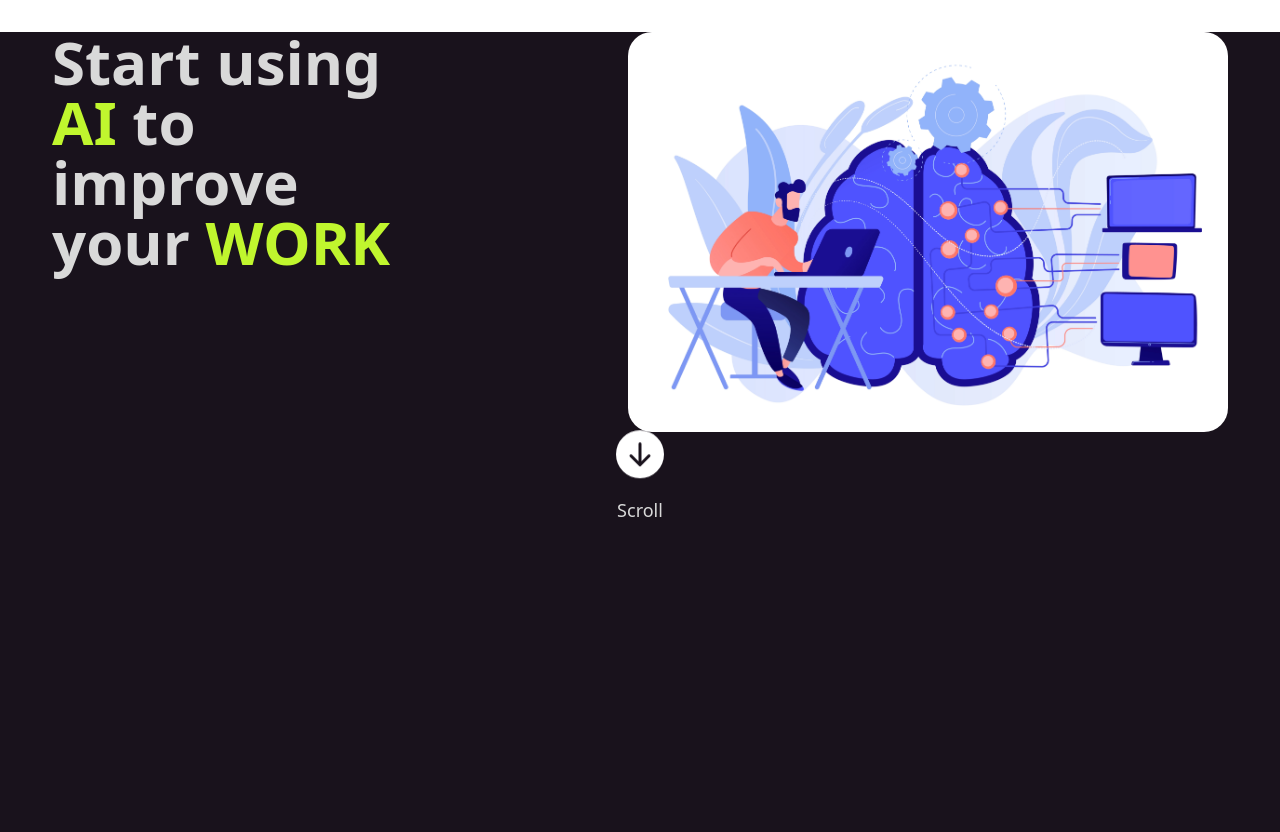
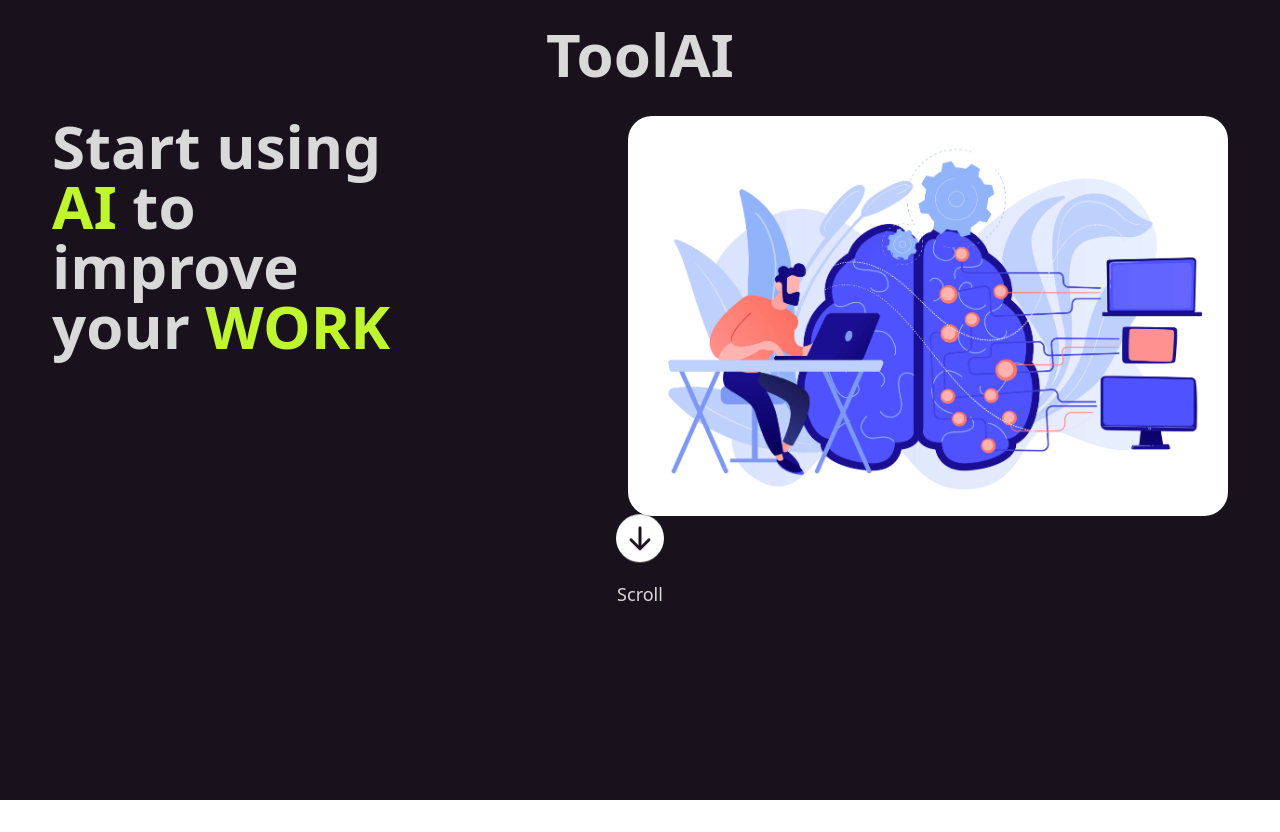
Before and after one commit to Jacky16/tool-ai, a React (Create React App) app: page / in a window 1280 px wide. After the commit the page ends 800 px from the top, so only its background shows below. Built offline with nearby package versions, Linux system fonts and the light colour scheme.

Commit message:
Implement header on app

```diff
--- a/src/App.tsx
+++ b/src/App.tsx
@@ -1,11 +1,14 @@
 import { lazy, Suspense } from "react";
 import { Route, Routes } from "react-router-dom";
+import Header from "./components/Header/Header";
 
 const HomePage = lazy(() => import("./pages/HomePage"));
 
 function App() {
   return (
-    <div className="bg-background min-h-screen">
+    <div className="bg-background min-h-screen py-6">
+      <div className="container mx-auto max-w-7xl">
+        <Header />
         <Routes>
           <Route
             path="/"
@@ -19,6 +22,7 @@
           <Route path="*" element={<div>404 Not Found</div>} />
         </Routes>
       </div>
+    </div>
   );
 }
 
```
Lines whose indentation alone changed are shown as unchanged.
